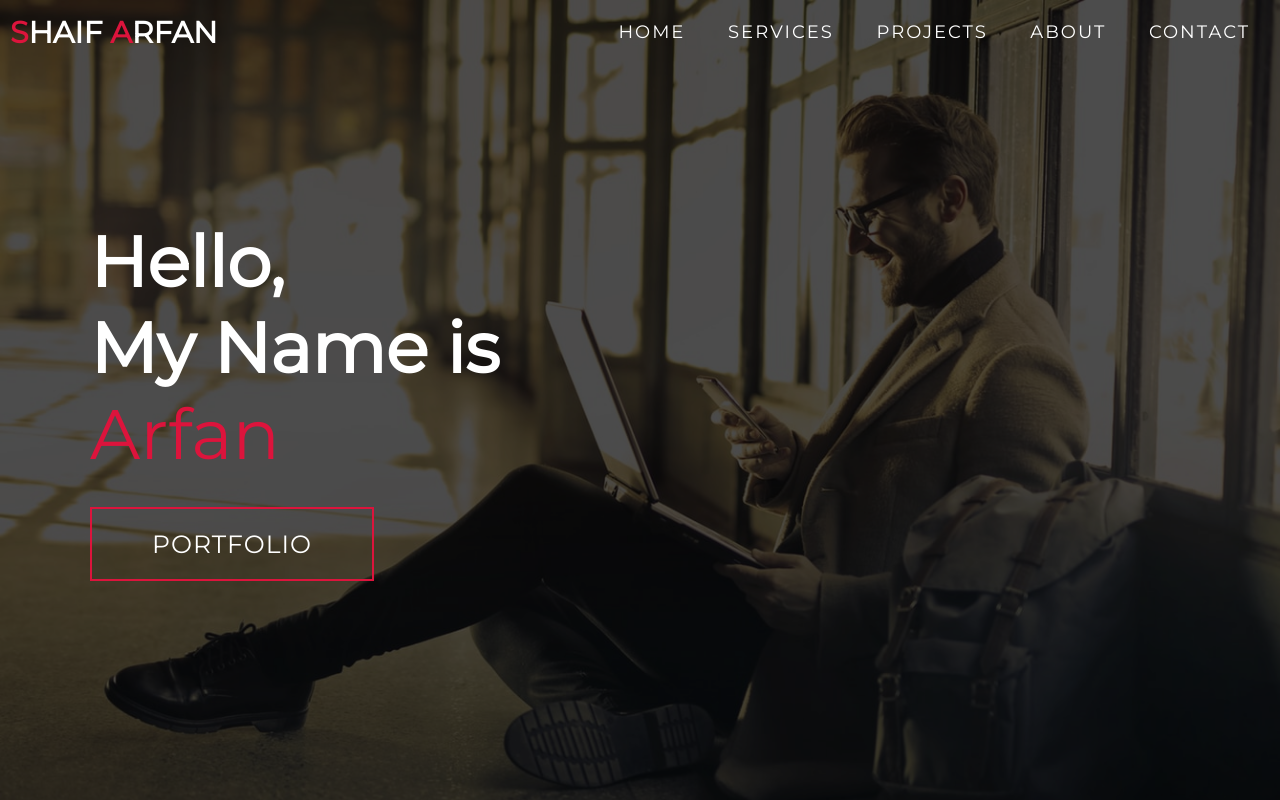
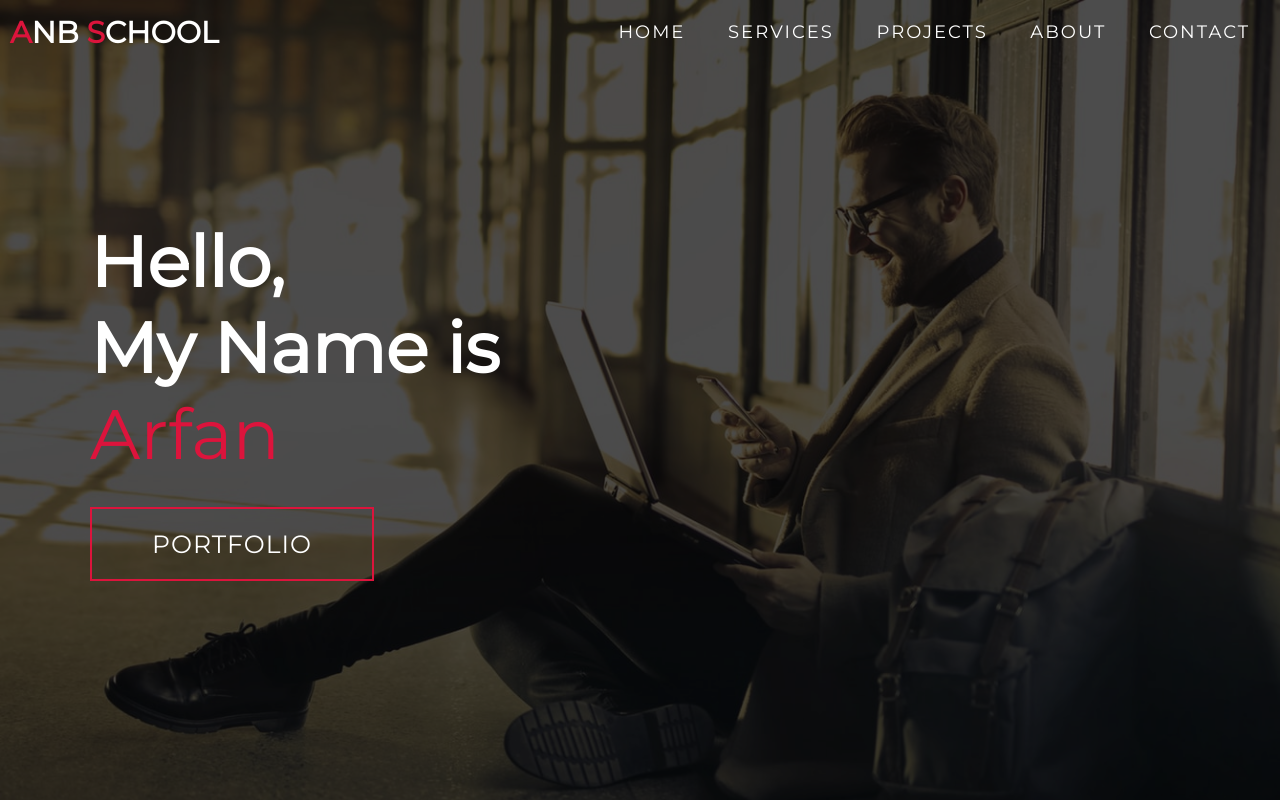
Before and after one commit to AllNighter-Git/test-subhotfix, a plain HTML site: page index.html in a window 1280 px wide. Shown: the top 800 px of the page. Drawn offline with Linux system fonts and the light colour scheme.

Commit message:
hotfix(v1): change header and hero section

```diff
--- a/index.html
+++ b/index.html
@@ -15,7 +15,7 @@
       <div class="nav-bar">
         <div class="brand">
           <a href="#hero">
-            <h1><span>S</span>haif <span>A</span>rfan</h1>
+            <h1><span>A</span>NB <span>S</span>CHOOL</h1>
           </a>
         </div>
         <div class="nav-list">
```
